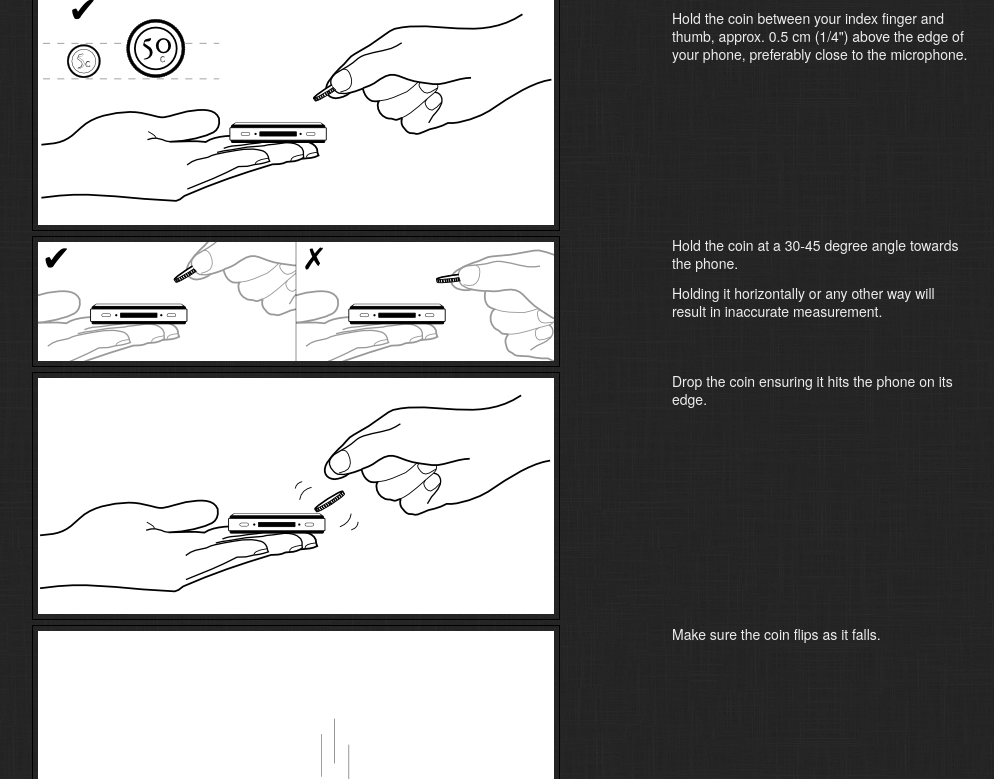
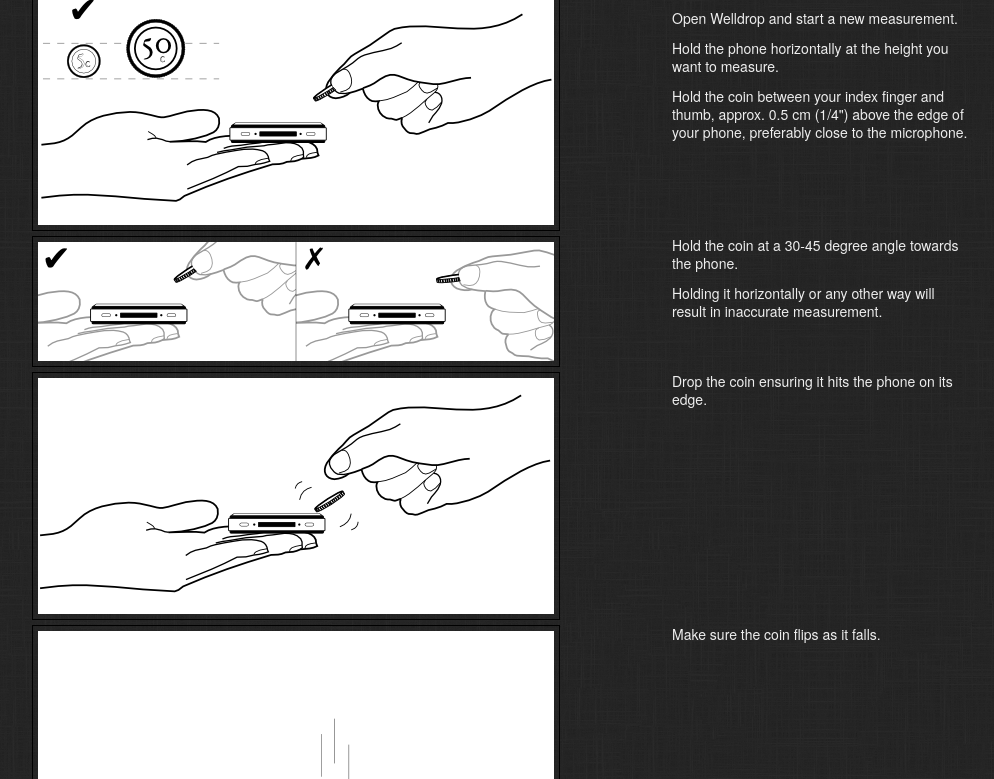
Before and after one commit to CA-Y/fluid, a plain HTML site: page index.html in a window 1280 px wide. Both pictures are taken after a click on the link "Show Guide". Shown: the part 905-1684 px from the top of the page, without its empty margins (138-1132 px from the left). Drawn offline with nearby package versions, Linux system fonts and the light colour scheme.

Commit message:
Updated guide

```diff
--- a/index.html
+++ b/index.html
@@ -117,6 +117,9 @@ href="http://play.google.com/store/apps/details?id=com.oxplot.welldrop">
   <div class="one-third column">
     <ul>
       <li>Pick the smallest coin you can find.</li>
+      <li>Open Welldrop and start a new measurement.</li>
+      <li>Hold the phone horizontally at the height you want to
+measure.</li>
       <li>Hold the coin between your index finger and thumb, approx. 0.5
 cm (1/4") above the edge of your phone, preferably close to the microphone.</li>
     </ul>
--- a/stylesheets/layout.css
+++ b/stylesheets/layout.css
@@ -48,6 +48,8 @@ a:visited {
 .framed {
   padding: 5px;
   border: 1px solid #000;
+  max-width: 100%;
+  height: auto;
 }
 
 .btn {
```
